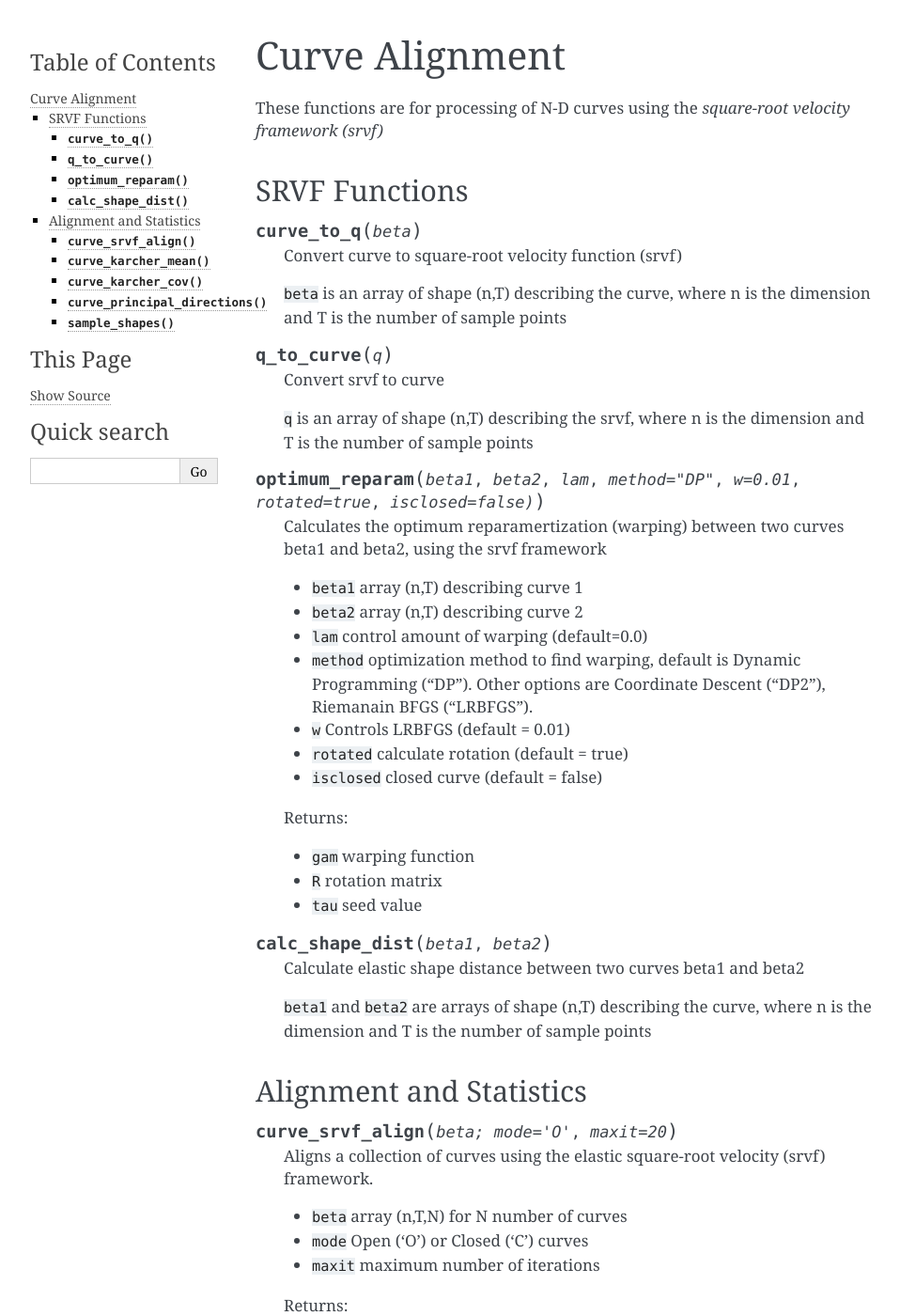
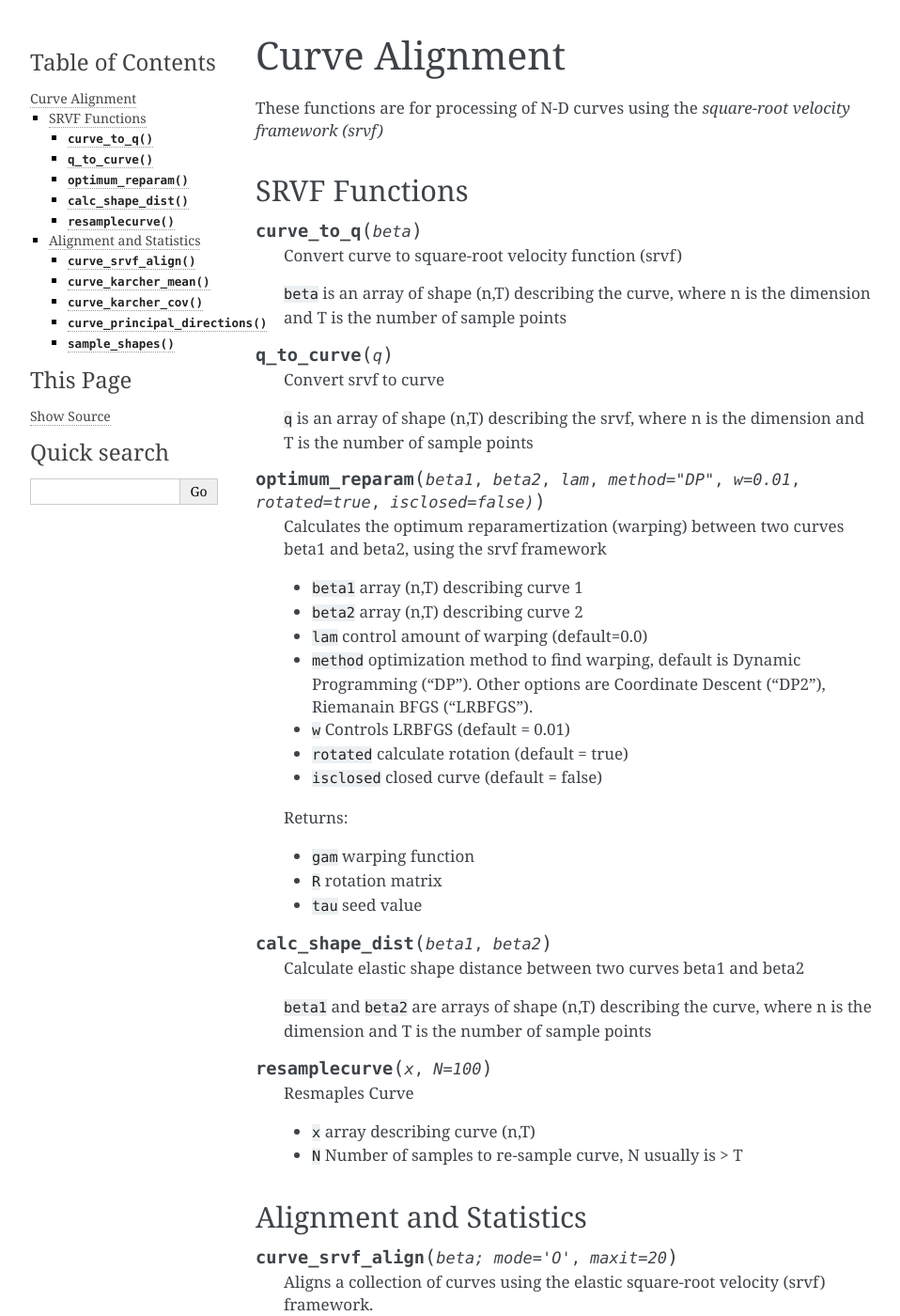
Before and after one commit to jdtuck/ElasticFDA.jl, a Sphinx documentation site: the page built from doc/source/curves.rst, in a window 1280 px wide and 1400 px high. Shown: the whole window at 94% size, without its empty margins (148-1106 px from the left). Built offline with Sphinx 7.4.7, drawn with Linux system fonts in a browser that asks for light colours; formulas are drawn with MathJax 3.

```diff
--- a/doc/source/curves.rst
+++ b/doc/source/curves.rst
@@ -41,6 +41,13 @@ SRVF Functions
     Calculate elastic shape distance between two curves beta1 and beta2
 
     ``beta1`` and ``beta2`` are arrays of shape (n,T) describing the curve, where n is the dimension and T is the number of sample points
+
+.. function:: resamplecurve(x, N=100)
+
+    Resmaples Curve
+
+    + ``x`` array describing curve (n,T)
+    + ``N`` Number of samples to re-sample curve, N usually is > T
 
 Alignment and Statistics
 ------------------------
--- a/doc/source/index.rst
+++ b/doc/source/index.rst
@@ -18,6 +18,7 @@ modeling using functional component analysis and regression.
    bayes.rst
    regression.rst
    curves.rst
+   images.rst
 
 .. Indices and tables
 .. ==================
```
Also changed, not shown: doc/source/images.rst (added, +26 -0 lines), 1 other file.
